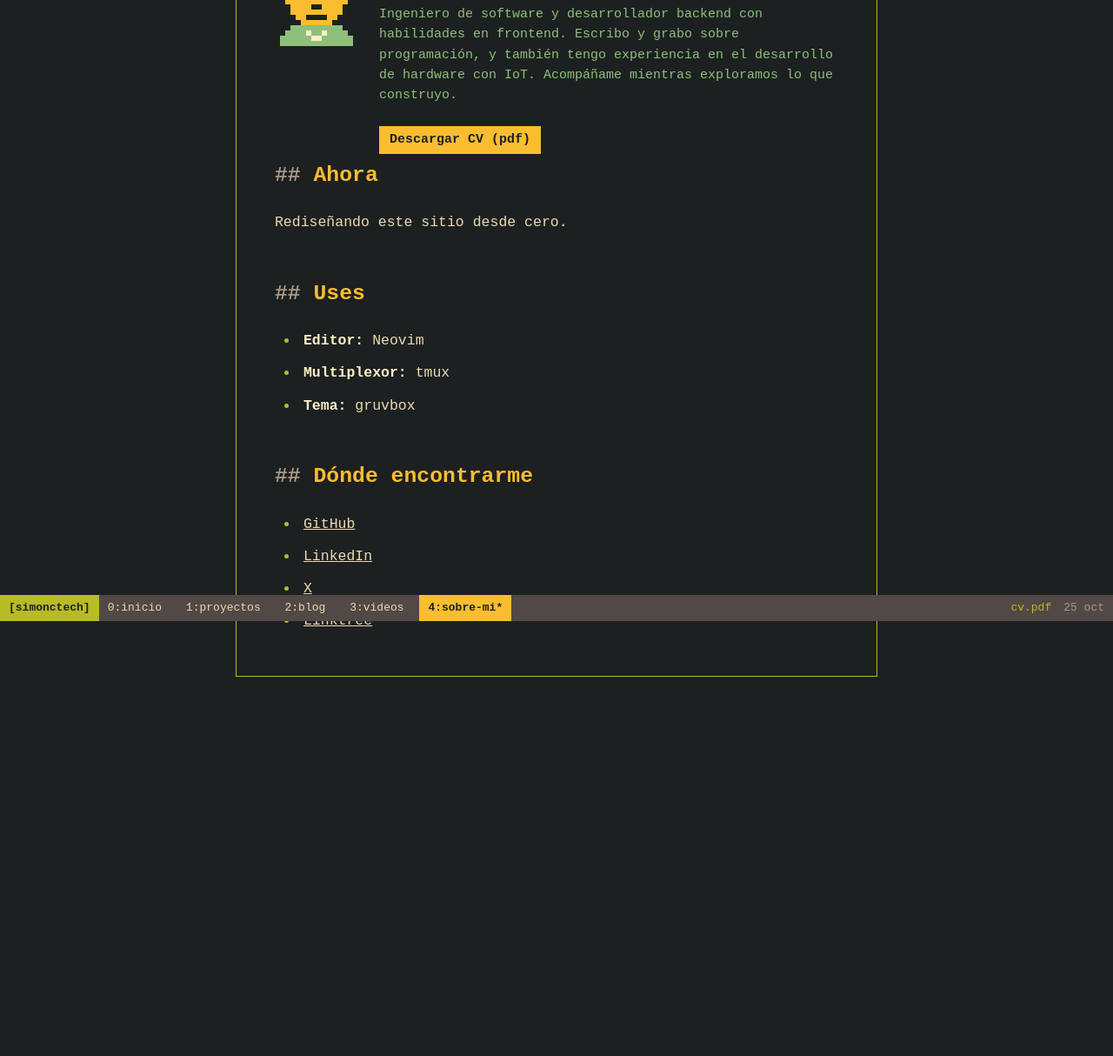
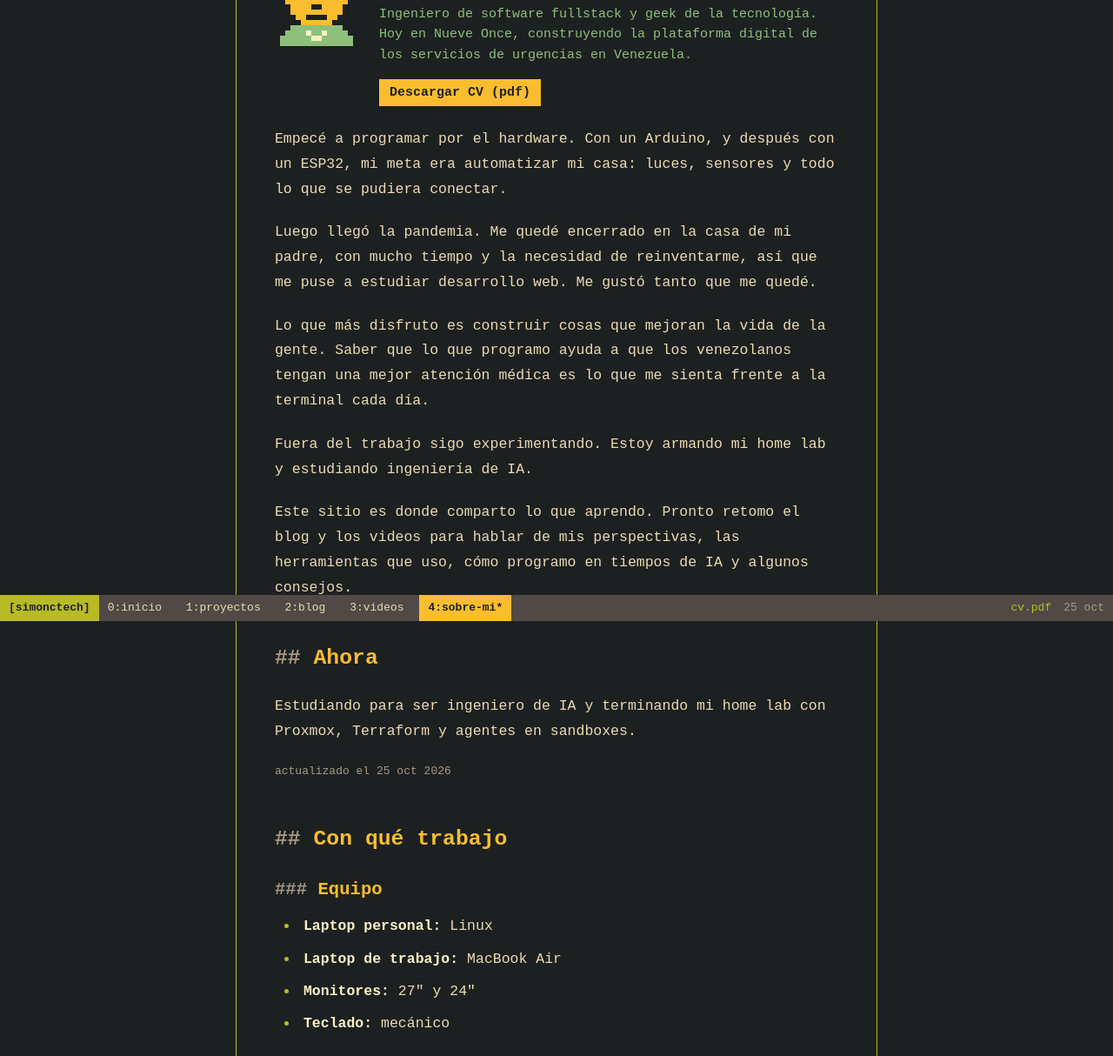
Before and after one commit to SimonCrA/portfolio_v2, an Astro site: page /sobre-mi in a window 1280 px wide. Shown: the part 86-1300 px from the top of the page at 87% size. Before the commit the page ends 906 px from the top, so only its background shows below. Built offline with nearby package versions, Linux system fonts and the light colour scheme; Astro itself is replaced by a stand-in of ours.

Commit message:
sobre mí: ahora con fecha, 'con qué trabajo' agrupado y la historia real (#25, #26)
- nowUpdated en el schema; la fecha se muestra en sobre mí y en el inicio
- uses agrupado por secciones, con el título visible 'Con qué trabajo'
- el cuerpo es la historia; la intro corta queda como lead
- un solo formateador de fechas compartido
- los tests leen el archivo de contenido para comparar

Co-Authored-By: Claude Opus 5.5 <noreply@anthropic.com>

```diff
--- a/GLOSSARY.md
+++ b/GLOSSARY.md
@@ -28,7 +28,7 @@ The mix of the newest Post, Video and Project shown on the home page.
 _Avoid_: Timeline, activity
 
 **Uses**:
-The part of "Sobre mí" listing Simón's setup, gear and tools.
+The part of "Sobre mí" listing Simón's setup, gear and tools, grouped. Shown to visitors as "Con qué trabajo".
 _Avoid_: Stack, setup page
 
 **Now**:
--- a/package.json
+++ b/package.json
@@ -26,6 +26,7 @@
     "@playwright/test": "^1.64.1",
     "@tailwindcss/typography": "^0.5.16",
     "prettier-plugin-astro": "^0.14.1",
-    "sirv-cli": "^3.0.1"
+    "sirv-cli": "^3.0.1",
+    "yaml": "^2.9.1"
   }
 }
--- a/src/components/session/LatestFeed.astro
+++ b/src/components/session/LatestFeed.astro
@@ -2,6 +2,7 @@
 // The `últimos` pane: the Latest feed, one link row per item. Sources are listed here only;
 // Video and Project sources join this array when their collections exist.
 import { getSortedPosts } from '../../session/posts'
+import { fmtDate } from '../../session/date'
 import PixelArt from './PixelArt.astro'
 import { KIND_ICON } from '../../session/icons'
 import { buildFeed, KIND_LABEL, type FeedSource } from '../../session/feed'
@@ -16,7 +17,6 @@ const postsSource: FeedSource = async () =>
   }))
 
 const feed = await buildFeed([postsSource])
-const fmtDate = (d: Date) => d.toLocaleDateString('es-ES', { day: 'numeric', month: 'short', year: 'numeric', timeZone: 'UTC' })
 const prompt = (cmd: string) => `<span class="user">simon@simonctech</span>:<span class="path">~</span>$ <span class="cmd">${cmd}</span>`
 ---
 
--- a/src/components/session/Navigator.astro
+++ b/src/components/session/Navigator.astro
@@ -2,6 +2,7 @@
 // The `eza --icons ~/` pane: one entry per section plus cv.pdf, with a `tree` preview of what the
 // hovered or focused entry holds (script below). Without JS the blog preview stays.
 import { getSortedPosts } from '../../session/posts'
+import { fmtDate } from '../../session/date'
 import PixelArt from './PixelArt.astro'
 import { SECTION_ICON } from '../../session/icons'
 import { CV_URL, WINDOWS } from '../../session/windows'
@@ -12,7 +13,6 @@ const route = (key: string) => WINDOWS.find((w) => w.key === key)!.route
 const number = (key: string) => WINDOWS.findIndex((w) => w.key === key)
 
 const posts = await getSortedPosts()
-const fmtDate = (d: Date) => d.toLocaleDateString('es', { day: 'numeric', month: 'short', year: 'numeric', timeZone: 'UTC' })
 
 interface Entry {
   key: 'proyectos' | 'blog' | 'videos' | 'sobre-mi' | 'cv'
@@ -32,7 +32,7 @@ const entries: Entry[] = [
     items: posts.slice(0, 4).map((p) => ({ a: fmtDate(p.data.publishDate), b: p.data.title, href: `/blog/${p.slug}` })),
   },
   { key: 'videos', name: 'videos/', meta: 'pronto', href: route('videos'), items: [{ a: 'pronto', b: 'Los Videos llegarán pronto.' }] },
-  { key: 'sobre-mi', name: 'sobre-mi/', meta: 'uses y ahora', href: route('sobre-mi'), items: [{ a: 'ahora', b: about.now }] },
+  { key: 'sobre-mi', name: 'sobre-mi/', meta: 'quién soy', href: route('sobre-mi'), items: [{ a: 'ahora', b: about.now }] },
   { key: 'cv', name: 'cv.pdf', meta: 'descargar', href: CV_URL, file: true, items: [{ a: 'pdf', b: 'Mi CV, compilado desde LaTeX con GitHub Actions.' }] },
 ]
 const prompt = (cmd: string) => `<span class="user">simon@simonctech</span>:<span class="path">~</span>$ <span class="cmd">${cmd}</span>`
--- a/src/content/about/sobre-mi.md
+++ b/src/content/about/sobre-mi.md
@@ -1,11 +1,27 @@
 ---
 name: Simón Clemente
 intro: Ingeniero de software fullstack y geek de la tecnología. Hoy en Nueve Once, construyendo la plataforma digital de los servicios de urgencias en Venezuela.
-now: Rediseñando este sitio desde cero.
+now: Estudiando para ser ingeniero de IA y terminando mi home lab con Proxmox, Terraform y agentes en sandboxes.
+nowUpdated: 2026-10-25
 uses:
-  - { what: Editor, value: Neovim }
-  - { what: Multiplexor, value: tmux }
-  - { what: Tema, value: gruvbox }
+  - group: Equipo
+    items:
+      - { what: Laptop personal, value: Linux }
+      - { what: Laptop de trabajo, value: MacBook Air }
+      - { what: Monitores, value: '27" y 24"' }
+      - { what: Teclado, value: mecánico }
+  - group: Terminal
+    items:
+      - { what: Multiplexor, value: tmux }
+      - { what: Editor, value: Neovim }
+      - { what: Fuente, value: Ubuntu Mono }
+      - { what: Tema, value: gruvbox }
+      - { what: Lenguajes, value: 'JavaScript, TypeScript y Go' }
+  - group: Agentes de IA
+    items:
+      - { what: Agentes de código, value: 'Claude Code, Codex y OpenCode' }
+      - { what: Asistente, value: Hermes }
+      - { what: Orquestación, value: herdr }
 links:
   - { label: GitHub, href: 'https://github.com/simoncra' }
   - { label: LinkedIn, href: 'https://www.linkedin.com/in/simonctech' }
@@ -13,4 +29,12 @@ links:
   - { label: Linktree, href: 'https://linktr.ee/simonctech' }
 ---
 
-Ingeniero de software y desarrollador backend con habilidades en frontend. Escribo y grabo sobre programación, y también tengo experiencia en el desarrollo de hardware con IoT. Acompáñame mientras exploramos lo que construyo.
+Empecé a programar por el hardware. Con un Arduino, y después con un ESP32, mi meta era automatizar mi casa: luces, sensores y todo lo que se pudiera conectar.
+
+Luego llegó la pandemia. Me quedé encerrado en la casa de mi padre, con mucho tiempo y la necesidad de reinventarme, así que me puse a estudiar desarrollo web. Me gustó tanto que me quedé.
+
+Lo que más disfruto es construir cosas que mejoran la vida de la gente. Saber que lo que programo ayuda a que los venezolanos tengan una mejor atención médica es lo que me sienta frente a la terminal cada día.
+
+Fuera del trabajo sigo experimentando. Estoy armando mi home lab y estudiando ingeniería de IA.
+
+Este sitio es donde comparto lo que aprendo. Pronto retomo el blog y los videos para hablar de mis perspectivas, las herramientas que uso, cómo programo en tiempos de IA y algunos consejos.
--- a/src/content/config.ts
+++ b/src/content/config.ts
@@ -13,12 +13,20 @@ export type BlogSchema = z.infer<typeof blogSchema>
 const blogCollection = defineCollection({ type: 'content', schema: blogSchema })
 
 // Sobre mí: a single Markdown entry (src/content/about/sobre-mi.md) feeding /sobre-mi, the home
-// page's whoami and Now, and the navigator preview. The body is the longer intro.
+// page's whoami and Now, and the navigator preview. The body is Simón's story.
 const aboutSchema = z.object({
     name: z.string(),
     intro: z.string(),
     now: z.string(),
-    uses: z.array(z.object({ what: z.string(), value: z.string() })),
+    nowUpdated: z.date(),
+    uses: z
+        .array(
+            z.object({
+                group: z.string(),
+                items: z.array(z.object({ what: z.string(), value: z.string() })).nonempty(),
+            }),
+        )
+        .nonempty(),
     links: z.array(z.object({ label: z.string(), href: z.string().url() })),
 })
 
--- a/src/pages/blog/index.astro
+++ b/src/pages/blog/index.astro
@@ -1,5 +1,6 @@
 ---
 import SessionLayout from '../../layouts/SessionLayout.astro'
+import { fmtDate } from '../../session/date'
 import PixelArt from '../../components/session/PixelArt.astro'
 import { KIND_ICON } from '../../session/icons'
 import { getSortedPosts } from '../../session/posts'
@@ -9,7 +10,6 @@ const posts = await getSortedPosts()
 const tagCount = new Map<string, number>()
 for (const t of posts.flatMap((p) => p.data.tags)) tagCount.set(t, (tagCount.get(t) ?? 0) + 1)
 const topTags = [...tagCount].sort((a, b) => b[1] - a[1]).slice(0, 3).map(([t]) => t)
-const fmtDate = (d: Date) => d.toLocaleDateString('es-ES', { day: 'numeric', month: 'short', year: 'numeric', timeZone: 'UTC' })
 ---
 
 <SessionLayout current="blog" title="Blog | Simonctech" description="Posts de Simón sobre lo que construye y aprende.">
--- a/src/pages/index.astro
+++ b/src/pages/index.astro
@@ -4,6 +4,7 @@ import Navigator from '../components/session/Navigator.astro'
 import LatestFeed from '../components/session/LatestFeed.astro'
 import Banner from '../components/session/Banner.astro'
 import { getAbout } from '../session/getAbout'
+import { fmtDate } from '../session/date'
 
 const about = (await getAbout()).data
 
@@ -18,7 +19,7 @@ const prompt = (cmd: string) => `<span class="user">simon@simonctech</span>:<spa
       <p class="prompt-line" set:html={prompt('whoami')} />
       <div class="out"><h1 class="name">{about.name}</h1>. {about.intro}</div>
       <p class="prompt-line" set:html={prompt('cat ahora.txt')} />
-      <p class="out" data-now>{about.now}</p>
+      <p class="out"><span data-now>{about.now}</span> <time class="stamp" datetime={about.nowUpdated.toISOString().slice(0, 10)} data-now-updated>({fmtDate(about.nowUpdated)})</time></p>
       <button type="button" class="prompt-line live" data-open-prompt aria-label="Abrir el prompt de comandos">
         <span set:html={prompt('')} /><span class="cursor" aria-hidden="true"></span>
         <span class="live-hint">pulsa <kbd>:</kbd> para escribir un comando o <kbd>?</kbd> para la ayuda</span>
@@ -62,6 +63,9 @@ const prompt = (cmd: string) => `<span class="user">simon@simonctech</span>:<spa
       order: 2;
     }
   }
+  .stamp {
+    color: var(--dim);
+  }
   /* The page heading reads as the first words of the whoami output. */
   .name {
     display: inline;
--- a/src/pages/sobre-mi.astro
+++ b/src/pages/sobre-mi.astro
@@ -5,9 +5,10 @@ import PixelArt from '../components/session/PixelArt.astro'
 import '../styles/reader.css'
 import { CV_URL } from '../session/windows'
 import { getAbout } from '../session/getAbout'
+import { fmtDate } from '../session/date'
 
 const entry = await getAbout()
-const { name, now, uses, links } = entry.data
+const { name, intro, now, nowUpdated, uses, links } = entry.data
 const { Content } = await entry.render()
 ---
 
@@ -19,19 +20,33 @@ const { Content } = await entry.render()
         <PixelArt name="avatar" scale={6} class="pixel-avatar" label="Avatar pixel de Simón" />
         <div class="intro">
           <h1 class="reader-title" id="about-name">{name}</h1>
-          <div class="reader-lead"><Content /></div>
+          <p class="reader-lead">{intro}</p>
           <p><a class="button" href={CV_URL} target="_blank" rel="noopener">Descargar CV (pdf)</a></p>
         </div>
       </div>
 
       <div class="prose">
+        <Content />
+
         <h2>Ahora</h2>
         <p data-now>{now}</p>
+        <p class="stamp">actualizado el <time datetime={nowUpdated.toISOString().slice(0, 10)} data-now-updated>{fmtDate(nowUpdated)}</time></p>
 
-        <h2>Uses</h2>
-        <ul>
-          {uses.map((u) => <li><strong>{u.what}:</strong> {u.value}</li>)}
-        </ul>
+        <h2>Con qué trabajo</h2>
+        {
+          uses.map((g) => (
+            <>
+              <h3>{g.group}</h3>
+              <ul>
+                {g.items.map((u) => (
+                  <li>
+                    <strong>{u.what}:</strong> {u.value}
+                  </li>
+                ))}
+              </ul>
+            </>
+          ))
+        }
 
         <h2>Dónde encontrarme</h2>
         <ul>
@@ -47,7 +62,7 @@ const { Content } = await entry.render()
     display: flex;
     gap: 24px;
     align-items: flex-start;
-    margin-bottom: 8px;
+    margin-bottom: 24px;
   }
   .intro {
     min-width: 0;
@@ -57,8 +72,12 @@ const { Content } = await entry.render()
       flex-direction: column;
     }
   }
-  .reader-lead :global(p) {
+  .reader-lead {
     margin: 0 0 16px;
+  }
+  .stamp {
+    color: var(--dim);
+    font-size: 13px;
   }
   .button {
     display: inline-block;
--- /dev/null
+++ b/src/session/date.ts
@@ -0,0 +1,2 @@
+// Short Spanish date used across lists and the Now stamp, e.g. "8 abr 2025".
+export const fmtDate = (d: Date) => d.toLocaleDateString('es-ES', { day: 'numeric', month: 'short', year: 'numeric', timeZone: 'UTC' })
--- a/tests/e2e/navigator.spec.ts
+++ b/tests/e2e/navigator.spec.ts
@@ -1,4 +1,8 @@
 import { test, expect } from '@playwright/test'
+import { readFileSync } from 'node:fs'
+import { parse } from 'yaml'
+
+const { now } = parse(readFileSync('src/content/about/sobre-mi.md', 'utf8').split(/^---$/m)[1]) as { now: string }
 
 // Post count comes from the blog collection; the fixture has five Posts.
 const POSTS = 5
@@ -14,7 +18,7 @@ test.describe('home navigator', () => {
     await expect(nav.getByRole('link', { name: /cv\.pdf/ })).toHaveAttribute('href', /resume_es\.pdf$/)
     await expect(nav.getByRole('link', { name: /blog\// })).toContainText(`${POSTS} posts`)
     await expect(nav.getByRole('link', { name: /proyectos\// })).toContainText('pronto')
-    await expect(nav.getByRole('link', { name: /sobre-mi\// })).toContainText('uses y ahora')
+    await expect(nav.getByRole('link', { name: /sobre-mi\// })).toContainText('quién soy')
   })
 
   test('sits in the left column under the zsh pane on desktop', async ({ page, isMobile }) => {
@@ -50,7 +54,7 @@ test.describe('home navigator', () => {
     const nav = page.getByRole('region', { name: 'Navegador' })
     await nav.getByRole('link', { name: /sobre-mi\// }).hover()
     await expect(nav.getByText('tree sobre-mi/')).toBeVisible()
-    await expect(nav.getByText('Rediseñando este sitio desde cero.')).toBeVisible()
+    await expect(nav.getByText(now)).toBeVisible()
     await expect(nav.getByText('tree blog/')).toBeHidden()
     await nav.getByRole('link', { name: /videos\// }).hover()
     await expect(nav.getByText('Los Videos llegarán pronto.')).toBeVisible()
--- a/tests/e2e/sobre-mi.spec.ts
+++ b/tests/e2e/sobre-mi.spec.ts
@@ -1,4 +1,15 @@
 import { test, expect } from '@playwright/test'
+import { readFileSync } from 'node:fs'
+import { parse } from 'yaml'
+
+const [, frontmatter, body] = readFileSync('src/content/about/sobre-mi.md', 'utf8').split(/^---$/m)
+const about = parse(frontmatter) as {
+  intro: string
+  now: string
+  nowUpdated: Date | string
+  uses: { group: string; items: { what: string; value: string }[] }[]
+}
+const updated = new Date(about.nowUpdated).toISOString().slice(0, 10)
 
 const LINKS = [
   ['GitHub', 'https://github.com/simoncra'],
@@ -11,7 +22,7 @@ test.describe('sobre mí window', () => {
   test('renders the heading, the sections, every link and the CV', async ({ page }) => {
     await page.goto('/sobre-mi')
     await expect(page.getByRole('heading', { level: 1 })).toBeVisible()
-    for (const h of ['Ahora', 'Uses', 'Dónde encontrarme']) {
+    for (const h of ['Ahora', 'Con qué trabajo', 'Dónde encontrarme']) {
       await expect(page.getByRole('heading', { level: 2, name: h })).toBeVisible()
     }
     for (const [label, href] of LINKS) {
@@ -43,6 +54,31 @@ test.describe('sobre mí window', () => {
     await expect(page.locator('[data-now]')).toHaveText(home)
   })
 
+  test('Now shows its updated date here and on the home page', async ({ page }) => {
+    for (const path of ['/', '/sobre-mi']) {
+      await page.goto(path)
+      await expect(page.locator('[data-now]')).toHaveText(about.now)
+      await expect(page.locator('[data-now-updated]')).toHaveAttribute('datetime', updated)
+    }
+  })
+
+  test('Con qué trabajo renders every group and item from the content file', async ({ page }) => {
+    await page.goto('/sobre-mi')
+    for (const g of about.uses) {
+      const heading = page.getByRole('heading', { level: 3, name: g.group })
+      await expect(heading).toBeVisible()
+      const list = heading.locator('xpath=following-sibling::ul[1]')
+      await expect(list.getByRole('listitem')).toHaveText(g.items.map((i) => `${i.what}: ${i.value}`))
+    }
+  })
+
+  test('the story is the body, not a copy of the intro', async ({ page }) => {
+    await page.goto('/sobre-mi')
+    const firstParagraph = body.trim().split('\n')[0]
+    await expect(page.locator('.prose').getByText(firstParagraph)).toBeVisible()
+    expect(body.trim()).not.toBe(about.intro)
+  })
+
   test('has no horizontal overflow', async ({ page }) => {
     await page.setViewportSize({ width: 390, height: 800 })
     await page.goto('/sobre-mi')
```
Also changed, not shown: pnpm-lock.yaml.
